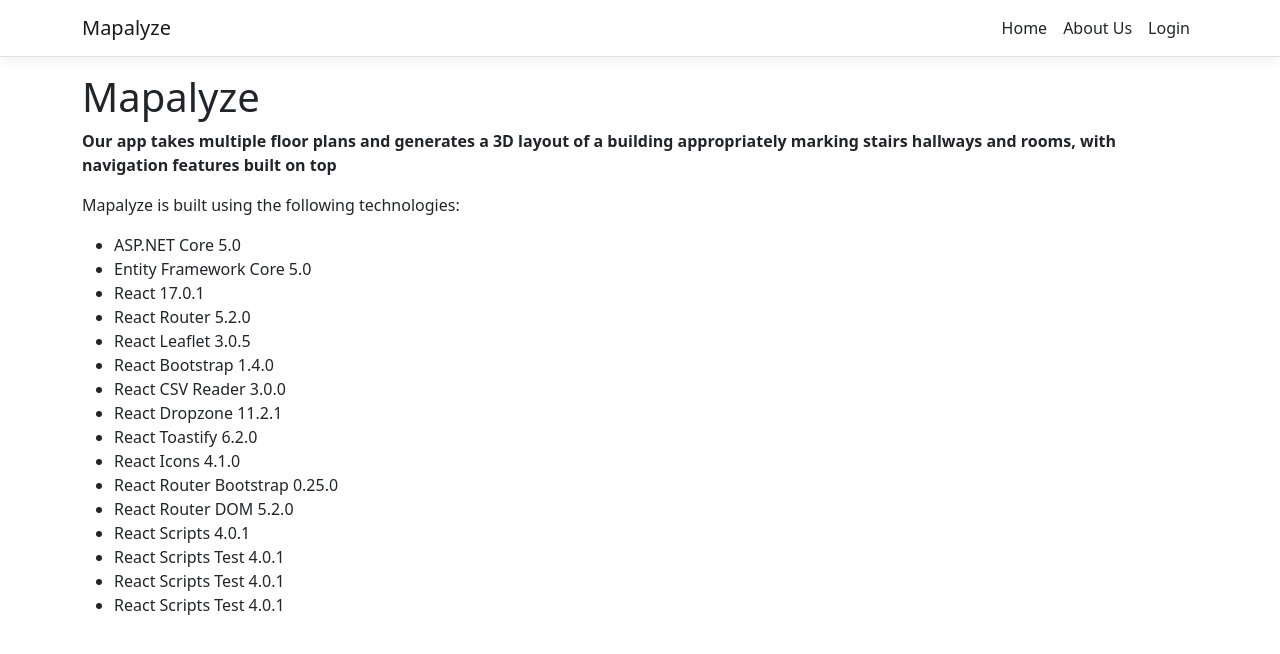
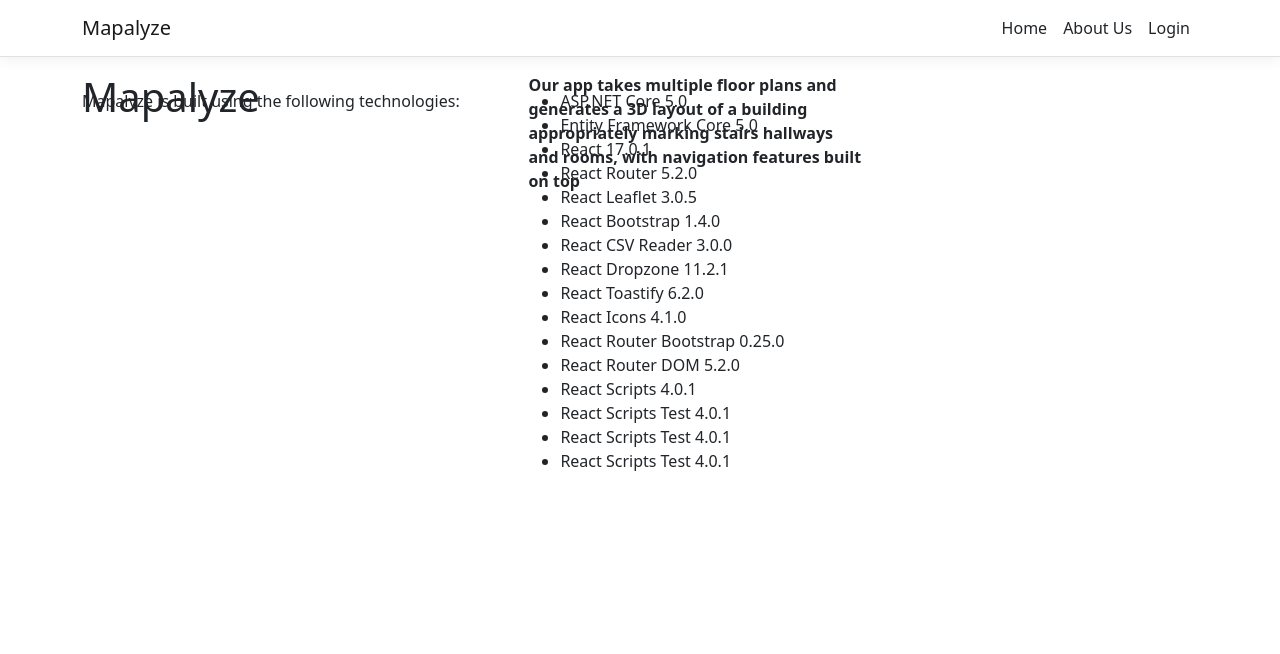
Before and after one commit to Ehtishammushtaq/EECS581-Capstone, a React (Create React App) app in the folder Mapalyze/Mapalyze/ClientApp/: page / in a window 1280 px wide. Shown: the top 654 px of the page. Built offline with nearby package versions, Linux system fonts and the light colour scheme.

Commit message:
alignment changes

```diff
--- a/Mapalyze/Mapalyze/ClientApp/src/components/Home.js
+++ b/Mapalyze/Mapalyze/ClientApp/src/components/Home.js
@@ -1,36 +1,11 @@
 import React, { Component } from 'react';
-
+import Conversioneg from './HomePageComponents/conversioneg';
 export class Home extends Component {
   static displayName = Home.name;
 
   render() {
     return (
-      <div>
-        <h1>Mapalyze</h1>
-        <strong>
-        <p>Our app takes multiple floor plans and generates a 3D layout of a building appropriately marking stairs hallways and rooms, with navigation features built on top</p>
-        </strong>
-        <p>Mapalyze is built using the following technologies:</p>
-        <ul>
-          <li>ASP.NET Core 5.0</li>
-          <li>Entity Framework Core 5.0</li>
-          <li>React 17.0.1</li>
-          <li>React Router 5.2.0</li>
-          <li>React Leaflet 3.0.5</li>
-          <li>React Bootstrap 1.4.0</li>
-          <li>React CSV Reader 3.0.0</li>
-          <li>React Dropzone 11.2.1</li>
-          <li>React Toastify 6.2.0</li>
-          <li>React Icons 4.1.0</li>
-          <li>React Router Bootstrap 0.25.0</li>
-          <li>React Router DOM 5.2.0</li>
-          <li>React Scripts 4.0.1</li>
-          <li>React Scripts Test 4.0.1</li>
-          <li>React Scripts Test 4.0.1</li>
-          <li>React Scripts Test 4.0.1</li>
-
-        </ul>
-      </div>
+     <Conversioneg/>
     );
   }
 }
--- /dev/null
+++ b/Mapalyze/Mapalyze/ClientApp/src/components/HomePageComponents/conversioneg.js
@@ -0,0 +1,38 @@
+import React, { Component } from 'react';
+import classes from './conversioneg.module.css';
+export class Conversioneg extends Component {
+  static displayName = Conversioneg.name;
+
+  render() {
+    return (
+        <div className={classes.grid}>
+        <h1>Mapalyze</h1>
+        <strong>
+        <p>Our app takes multiple floor plans and generates a 3D layout of a building appropriately marking stairs hallways and rooms, with navigation features built on top</p>
+        </strong>
+        <p>Mapalyze is built using the following technologies:</p>
+        <ul>
+          <li>ASP.NET Core 5.0</li>
+          <li>Entity Framework Core 5.0</li>
+          <li>React 17.0.1</li>
+          <li>React Router 5.2.0</li>
+          <li>React Leaflet 3.0.5</li>
+          <li>React Bootstrap 1.4.0</li>
+          <li>React CSV Reader 3.0.0</li>
+          <li>React Dropzone 11.2.1</li>
+          <li>React Toastify 6.2.0</li>
+          <li>React Icons 4.1.0</li>
+          <li>React Router Bootstrap 0.25.0</li>
+          <li>React Router DOM 5.2.0</li>
+          <li>React Scripts 4.0.1</li>
+          <li>React Scripts Test 4.0.1</li>
+          <li>React Scripts Test 4.0.1</li>
+          <li>React Scripts Test 4.0.1</li>
+
+        </ul>
+      </div>
+    );
+  }
+}
+
+export default Conversioneg;
--- /dev/null
+++ b/Mapalyze/Mapalyze/ClientApp/src/components/HomePageComponents/conversioneg.module.css
@@ -0,0 +1,6 @@
+.grid {
+    display: grid;
+    grid-template-columns: 40% 30%;
+    grid-template-rows: calc(36vh - 17rem);
+    text-align: left;
+}
```
Also changed, not shown: Mapalyze/Mapalyze/ClientApp/src/App.js (+4 -3 lines).
